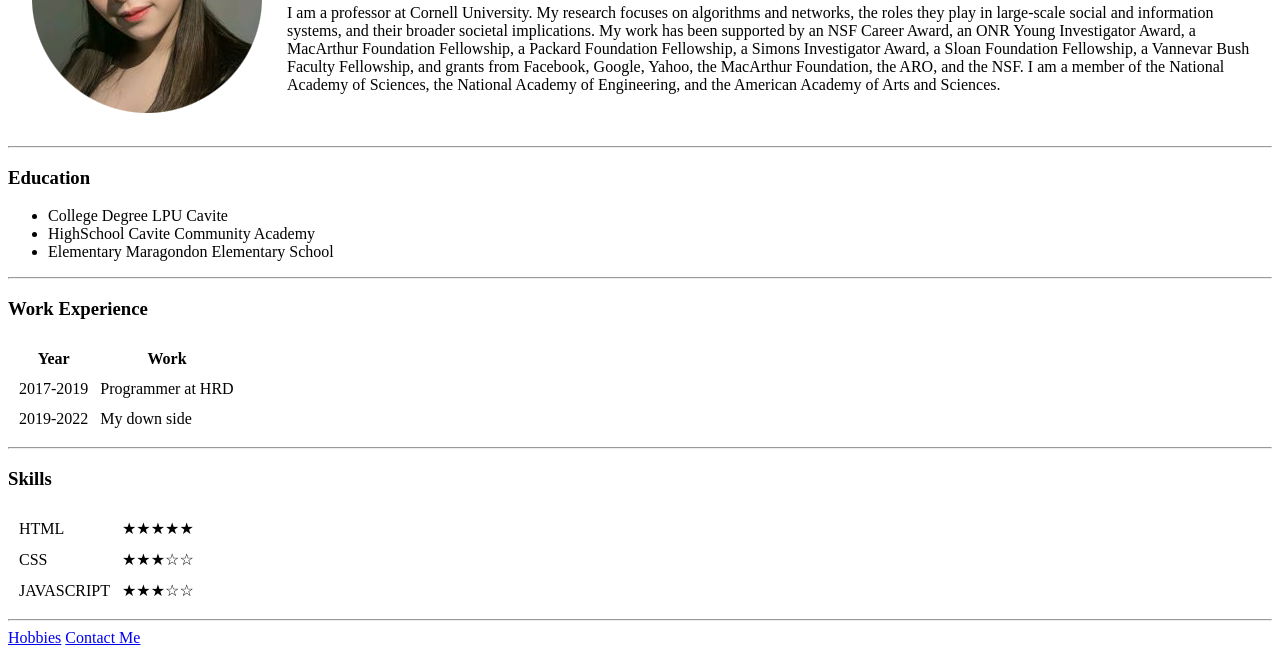
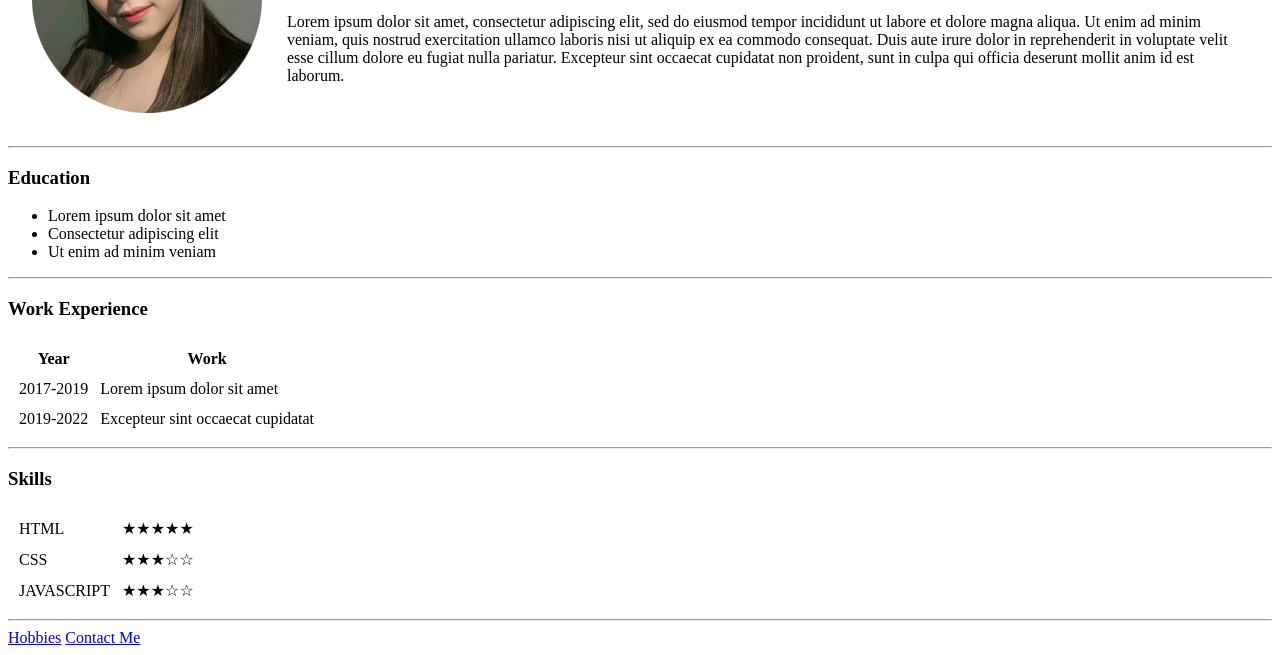
Before and after one commit to victorjohnamen/cv, a plain HTML site: page index.html in a window 1280 px wide. Shown: the part 146-801 px from the top of the page. Drawn offline with Linux system fonts and the light colour scheme.

Commit message:
TestVersion2

```diff
--- a/index.html
+++ b/index.html
@@ -14,16 +14,10 @@
       <td>
         <h1>Victor John</h1>
         <p><em>Tisch University <strong>Professor</strong></em></p>
-        <p>I am a professor at Cornell University. My research focuses on algorithms and networks,
-          the roles they play in large-scale social and information systems,
-          and their broader societal implications.
-          My work has been supported by an NSF Career Award, an ONR Young Investigator Award,
-          a MacArthur Foundation Fellowship, a Packard Foundation Fellowship,
-          a Simons Investigator Award, a Sloan Foundation Fellowship,
-          a Vannevar Bush Faculty Fellowship, and grants from Facebook,
-          Google, Yahoo, the MacArthur Foundation, the ARO, and the NSF.
-          I am a member of the National Academy of Sciences, the National Academy of Engineering,
-          and the American Academy of Arts and Sciences.</p>
+        <p>Lorem ipsum dolor sit amet, consectetur adipiscing elit, sed do eiusmod tempor incididunt ut labore et dolore magna aliqua. Ut enim ad minim veniam,
+          quis nostrud exercitation ullamco laboris nisi ut aliquip ex ea commodo consequat.
+          Duis aute irure dolor in reprehenderit in voluptate velit esse cillum dolore eu fugiat nulla pariatur.
+          Excepteur sint occaecat cupidatat non proident, sunt in culpa qui officia deserunt mollit anim id est laborum.</p>
 
       </td>
     </tr>
@@ -33,9 +27,9 @@
   <hr>
   <h3>Education</h3>
   <ul>
-    <li>College Degree LPU Cavite</li>
-    <li>HighSchool Cavite Community Academy</li>
-    <li>Elementary Maragondon Elementary School</li>
+    <li>Lorem ipsum dolor sit amet</li>
+    <li>Consectetur adipiscing elit</li>
+    <li>Ut enim ad minim veniam</li>
   </ul>
 
   <hr>
@@ -49,11 +43,11 @@
     </thead>
     <tr>
       <td>2017-2019</td>
-      <td>Programmer at HRD</td>
+      <td>Lorem ipsum dolor sit amet</td>
     </tr>
     <tr>
       <td>2019-2022</td>
-      <td>My down side</td>
+      <td>Excepteur sint occaecat cupidatat</td>
     </tr>
   </table>
   <hr>
```
Also changed, not shown: contact.html (+3 -3 lines).
